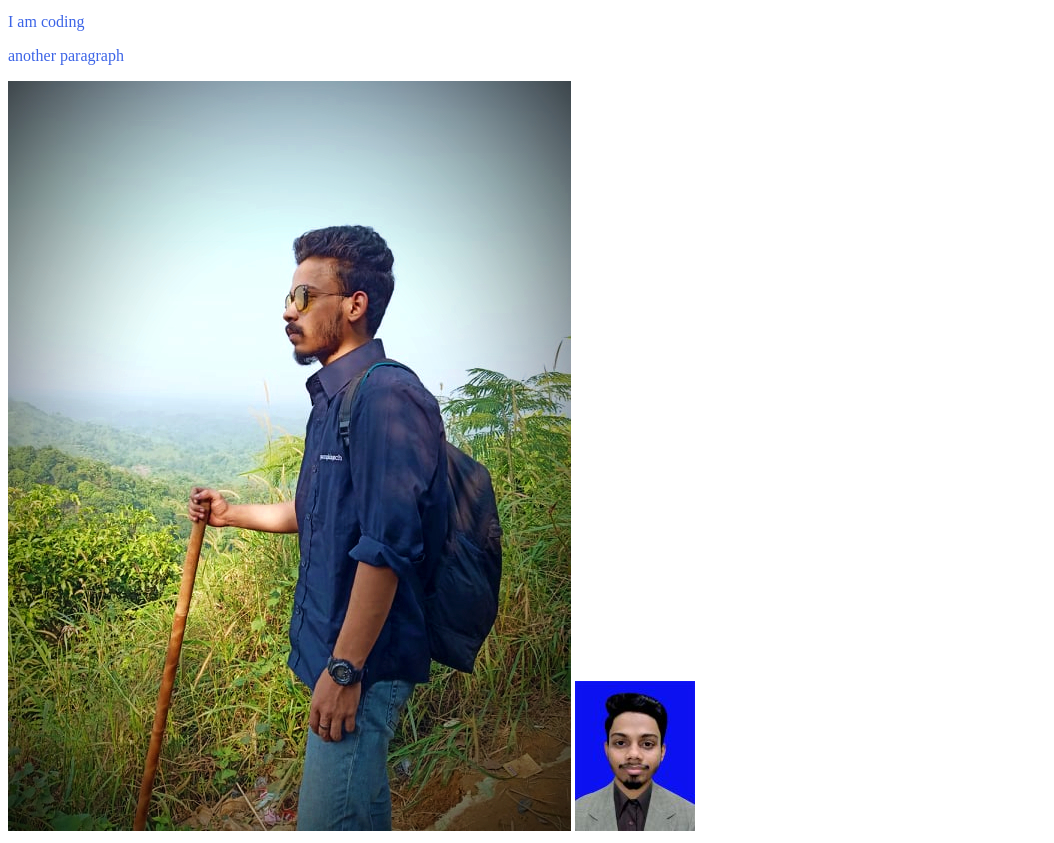
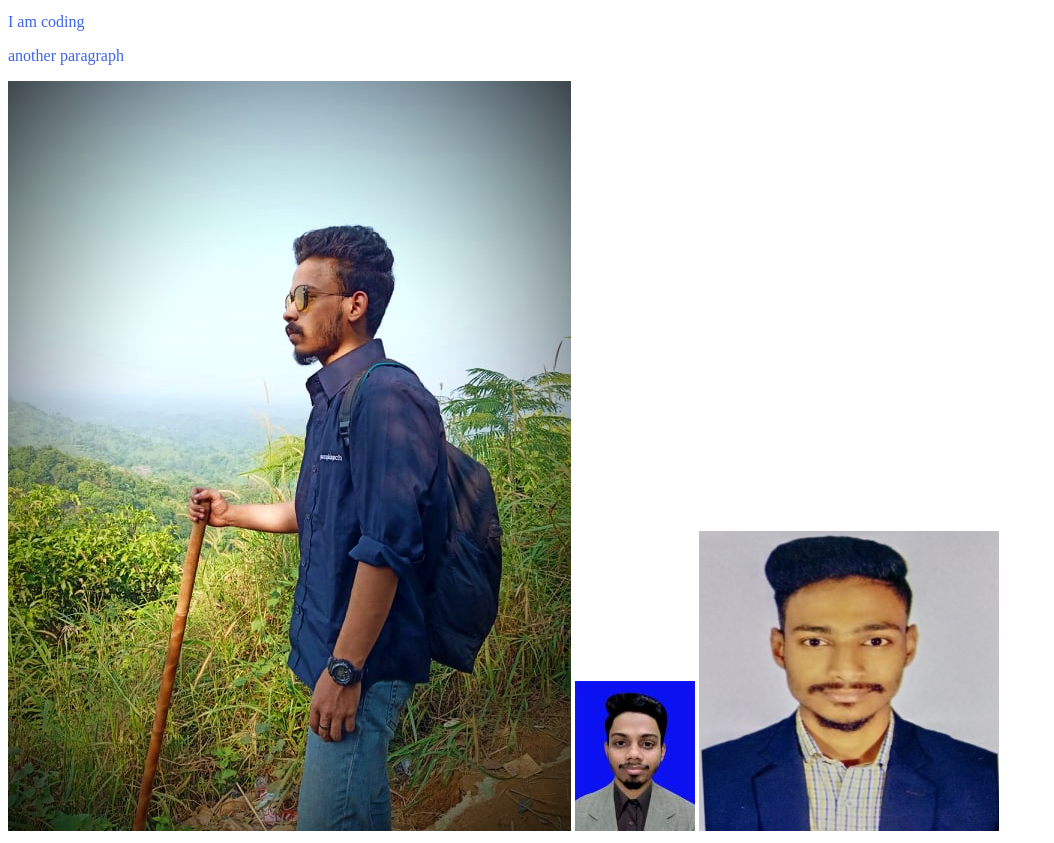
Before and after one commit to Sazzad-Hosen-Mahim/my-third-repo, a plain HTML site: page index.html in a window 1280 px wide. Shown: the part 189-1032 px from the top of the page, without its empty margins (0-1054 px from the left). Drawn offline with Linux system fonts and the light colour scheme.

Commit message:
something added

```diff
--- a/index.html
+++ b/index.html
@@ -16,5 +16,6 @@
     <p>another paragraph</p>
     <img src="mahim.jpg" alt="">
     <img src="maruf.jpg" alt="">
+    <img src="tanim.jpg" alt="">
 </body>
 </html>
```
Also changed, not shown: tanim.jpg (added).
